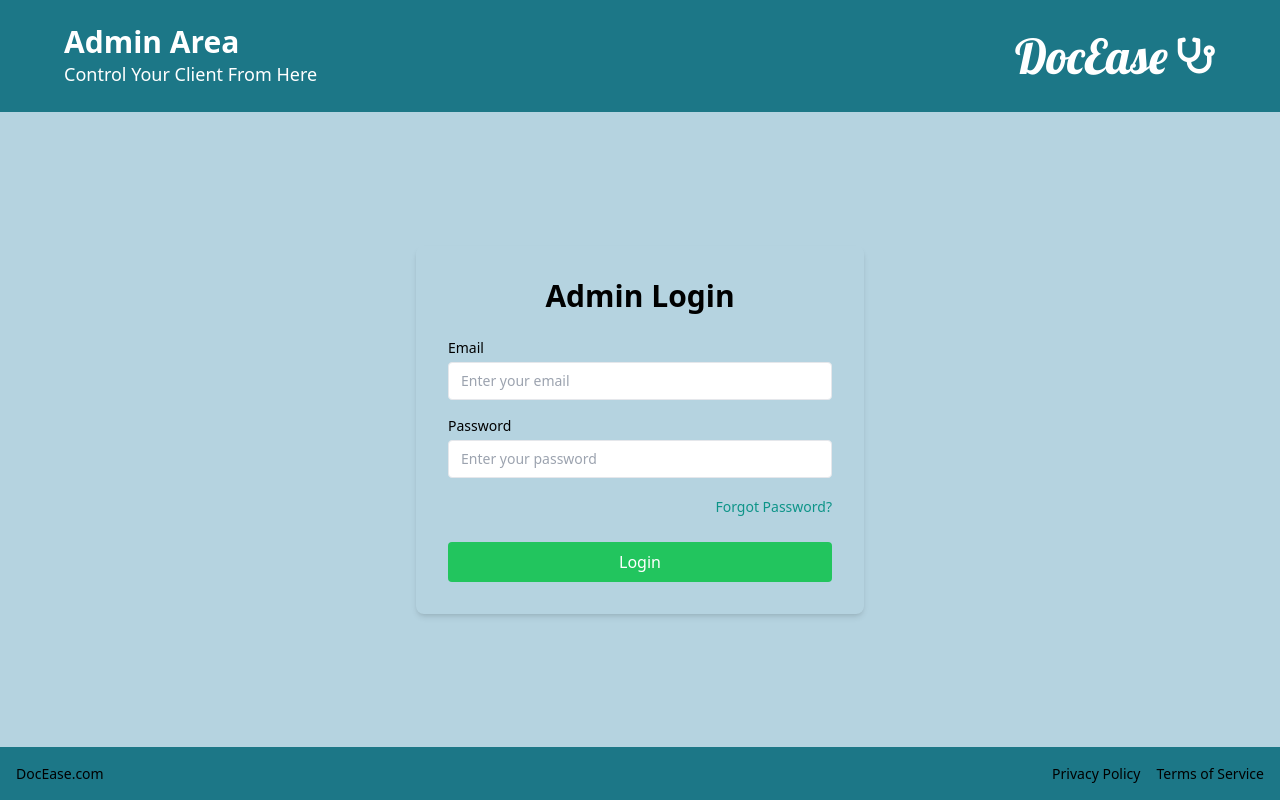
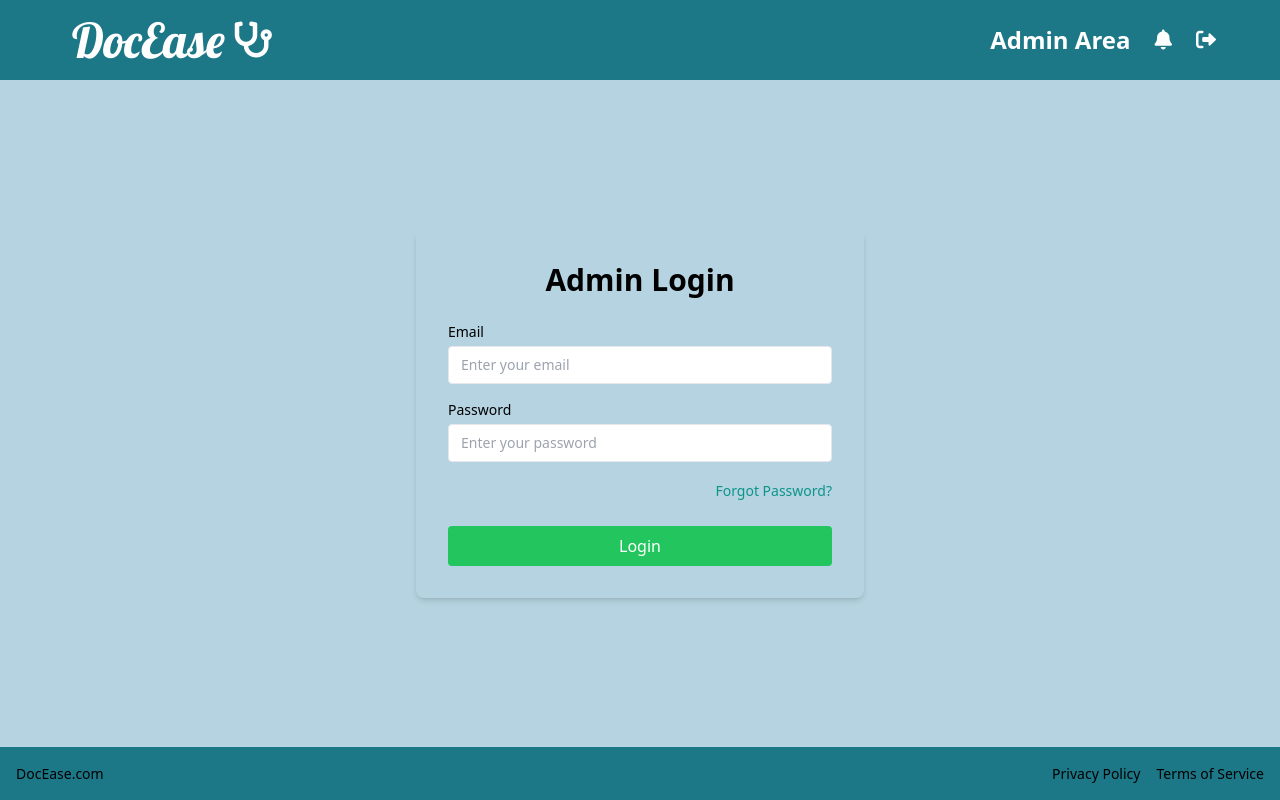
Before and after one commit to lekshmibp08/doc-ease-doctor-appointment-system, a React (Vite) app in the folder frontend/: page /admin/login in a window 1280 px wide. Built offline with nearby package versions, Linux system fonts and the light colour scheme.

Commit message:
Updated Admin header UI

```diff
--- a/frontend/src/components/AdminHeader.tsx
+++ b/frontend/src/components/AdminHeader.tsx
@@ -1,23 +1,38 @@
+import React from 'react';
+import useLogout from '../hooks/useLogout';
 
-const AdminHeader = () => {
-  return (
-    <div className="w-full bg-customTeal text-white py-6 px-4 text-center md:text-left">
-    <div className="max-w-6xl mx-auto flex flex-col md:flex-row items-center justify-between">
-        <div>
-            <h1 className="text-3xl font-bold">Admin Area</h1>
-            <p className="text-lg">Control Your Client From Here</p>
-        </div>
-        <div className="flex items-center space-x-2">
-          <div
-            className="text-5xl" style={{ fontFamily: "'Lobster', cursive" }}
-          >
-            DocEase
-          </div>
-          <i className="fas fa-stethoscope text-white text-4xl"></i>
-        </div>
-    </div>
-  </div>
-  )
+interface AdminHeaderProps {
+  toggleSidebar?: () => void;
 }
 
-export default AdminHeader
+const AdminHeader: React.FC<AdminHeaderProps> = ({ toggleSidebar }) => {
+  const logout = useLogout();
+
+  return (
+    <div className="w-full bg-customTeal text-white py-4 px-4">
+      <div className="max-w-6xl mx-auto flex items-center justify-between">
+        <div className="flex items-center space-x-2">
+          <button onClick={toggleSidebar} className="md:hidden text-white text-2xl">
+            <i className="fas fa-bars"></i> {/* Hamburger Menu */}
+          </button>
+          <div className="text-5xl flex items-center" style={{ fontFamily: "'Lobster', cursive" }}>
+            <span>DocEase</span>
+            <i className="fas fa-stethoscope text-white text-4xl ml-2"></i>
+          </div>
+        </div>
+
+        <div className="flex items-center space-x-6">
+          <h1 className="text-2xl font-bold hidden md:block">Admin Area</h1>
+          <button className="text-white hover:opacity-80">
+            <i className="fas fa-bell text-xl"></i>
+          </button>
+          <button className="text-white hover:opacity-80" onClick={logout}>
+            <i className="fas fa-sign-out-alt text-xl"></i>
+          </button>
+        </div>
+      </div>
+    </div>
+  );
+};
+
+export default AdminHeader;
```
